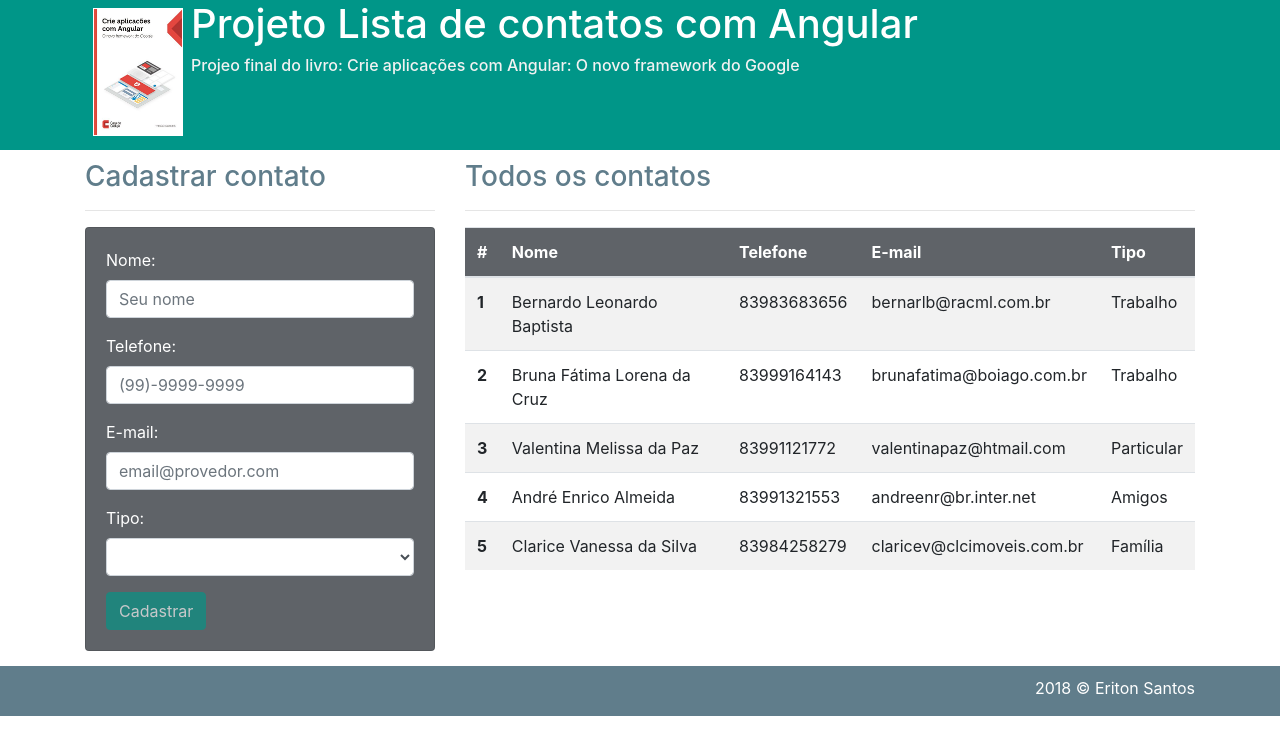
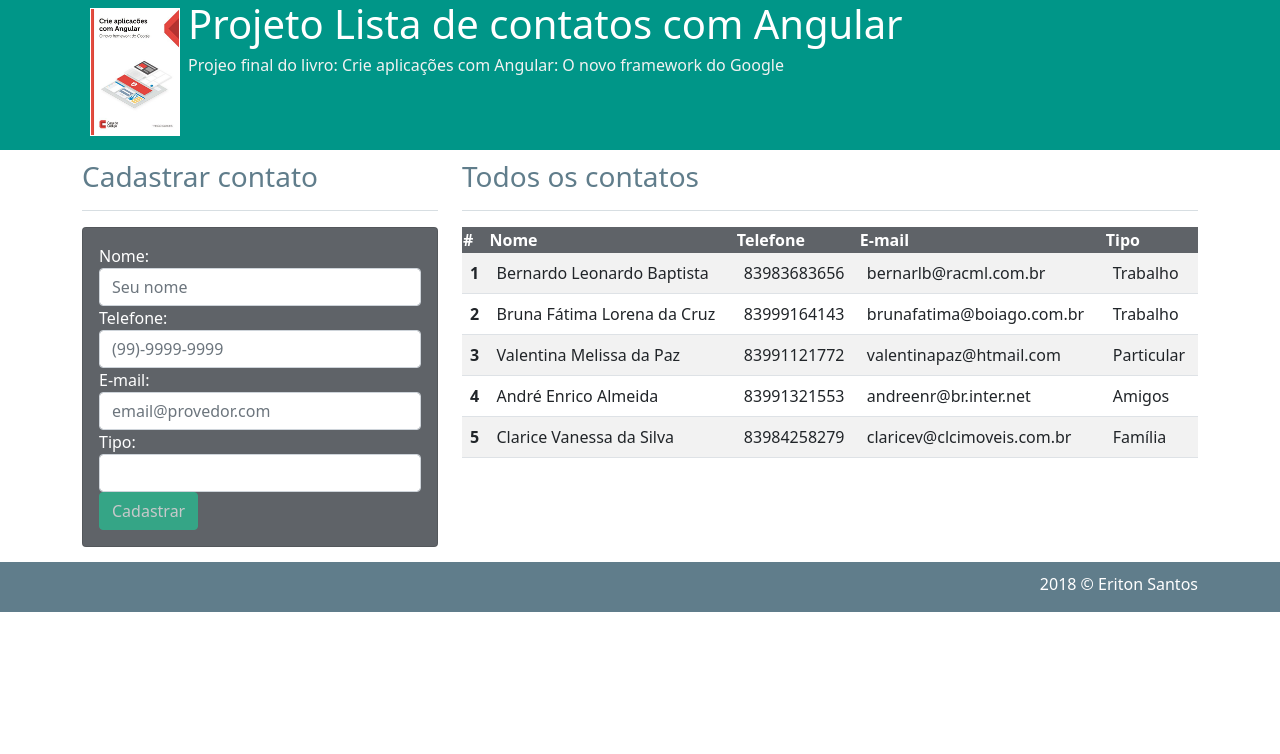
Before and after one commit to eritonsg/lista-de-contatos, an Angular app: page / in a window 1280 px wide. Shown: the top 754 px of the page. Built offline with nearby package versions, Linux system fonts and the light colour scheme.

Commit message:
Altera estilos da aplicação

```diff
--- a/angular.json
+++ b/angular.json
@@ -23,7 +23,6 @@
               "src/assets"
             ],
             "styles": [
-              "node_modules/bootstrap/dist/css/bootstrap.min.css",
               "src/styles.css"
             ],
             "scripts": [],
--- a/package.json
+++ b/package.json
@@ -20,7 +20,6 @@
     "@angular/platform-browser": "^12.1.0",
     "@angular/platform-browser-dynamic": "^12.1.0",
     "@angular/router": "^12.1.0",
-    "bootstrap": "^4.1.3",
     "core-js": "^2.5.4",
     "font-awesome": "^4.7.0",
     "rxjs": "~6.6.7",
--- a/src/index.html
+++ b/src/index.html
@@ -4,11 +4,13 @@
   <meta charset="utf-8">
   <title>ListaDeContatos</title>
   <base href="/">
-
   <meta name="viewport" content="width=device-width, initial-scale=1">
   <link rel="icon" type="image/x-icon" href="favicon.ico">
+  <link href="https://cdn.jsdelivr.net/npm/bootstrap@5.0.2/dist/css/bootstrap.min.css" rel="stylesheet" integrity="sha384-EVSTQN3/azprG1Anm3QDgpJLIm9Nao0Yz1ztcQTwFspd3yD65VohhpuuCOmLASjC" crossorigin="anonymous">
 </head>
 <body>
   <app-root></app-root>
+
+  <script src="https://cdn.jsdelivr.net/npm/bootstrap@5.0.2/dist/js/bootstrap.bundle.min.js" integrity="sha384-MrcW6ZMFYlzcLA8Nl+NtUVF0sA7MsXsP1UyJoMp4YLEuNSfAP+JcXn/tWtIaxVXM" crossorigin="anonymous"></script>
 </body>
 </html>
--- a/src/styles.css
+++ b/src/styles.css
@@ -1,21 +1,41 @@
+:root {
+  --bg-color: #dee2e6;
+  --bg-light-color: #f8f9fa;
+  --primary-color: #20c997;
+  --secondary-color: #41464b;
+  --text-color: #607d8b;
+  --text-white: #fff;
+}
+
+/* Estilos para os botões */
+
 .btn-primary {
-  color:#fff;
-  background-color: #009688;
-  border-color:#009688
+  color:var(--text-white);
+  background-color: var(--primary-color);
+  border-color:var(--primary-color);
 }
 
 .btn-primary:hover {
-  color:#fff;
-  background-color:rgba(0, 144, 131, 1);
-  border-color:rgba(0, 144, 131, 1)
+  color:var(--text-white);
+  background-color: var(--primary-color);
+  border-color: var(--primary-color);
 }
+
 .btn-primary.focus,.btn-primary:focus {
-  box-shadow:0 0 0 .2rem rgba(0, 144, 131, 1)
+  box-shadow:0 0 0 .2rem var(--primary-color);
 }
 .btn-primary.disabled,.btn-primary:disabled {
-  color:#fff;
-  background-color:#009688;
-  border-color:#009688
+  color:var(--text-white);
+  background-color:var(--primary-color);
+  border-color:var(--primary-color);
 }
-.btn-primary:not(:disabled):not(.disabled).active,.btn-primary:not(:disabled):not(.disabled):active,.show>.btn-primary.dropdown-toggle{color:#fff;background-color: #009688;border-color:#009688}
-.btn-primary:not(:disabled):not(.disabled).active:focus,.btn-primary:not(:disabled):not(.disabled):active:focus,.show>.btn-primary.dropdown-toggle:focus{box-shadow:0 0 0 .2rem rgba(0, 144, 131, 1)}
+.btn-primary:not(:disabled):not(.disabled).active,.btn-primary:not(:disabled):not(.disabled):active,.show>.btn-primary.dropdown-toggle{color:var(--text-white);background-color: var(--primary-color);border-color:var(--primary-color);}
+.btn-primary:not(:disabled):not(.disabled).active:focus,.btn-primary:not(:disabled):not(.disabled):active:focus,.show>.btn-primary.dropdown-toggle:focus{box-shadow:0 0 0 .2rem var(--primary-color);}
+
+/* Estilos do Alert */
+
+.alert-success {
+  color: var(--bg-light-color);
+  background-color: var(--bs-teal);
+  border-color: var(--bs-teal);
+}
```
Also changed, not shown: 1 other file (tests, documents, lock files or other folders).
